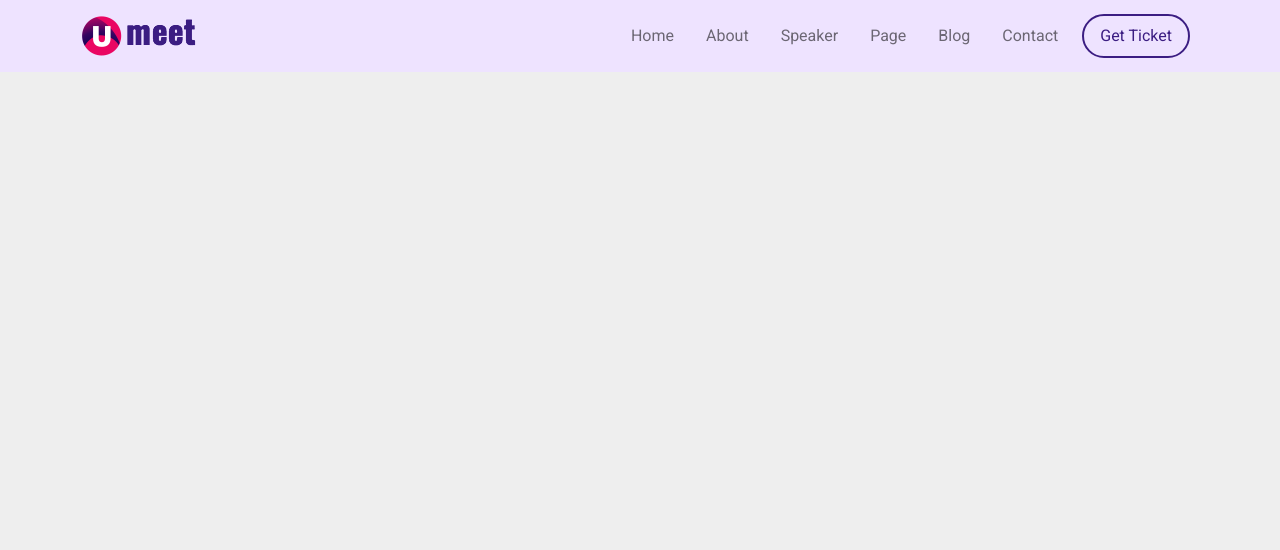
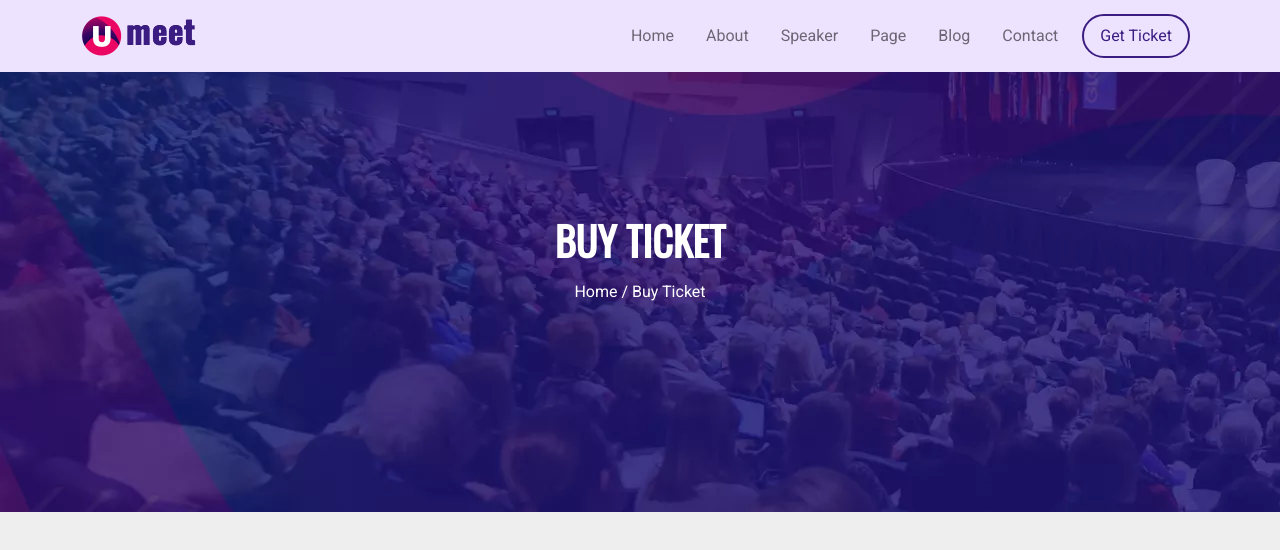
Before and after one commit to mm-tvkl/Complete-Project-7, a website: page ticket.html in a window 1280 px wide. Drawn offline with nearby package versions, Linux system fonts and the light colour scheme.

Commit message:
Header added to ticket

```diff
--- a/ticket.html
+++ b/ticket.html
@@ -212,6 +212,23 @@
         </div>
     </div>
 
+    <!-- Header of About.html -->
+    <header>
+        <div class="container-fluid bg-header-img">
+            <div class="container">
+                <div class="row">
+                    <div class="col text-center">
+                        <h1 class="text-white py-2 fw-bolder">BUY TICKET</h1>
+                        <div class="text-white">
+                            <span><a href="./index.html" class="text-hover-pages">Home</a></span> /
+                            <span>Buy Ticket</span>
+                        </div>
+                    </div>
+                </div>
+            </div>
+        </div>
+    </header>
+
 </body>
 <!-- Bootstrap.bundle.min.js File -->
 <script src="./node_modules/bootstrap/dist/js/bootstrap.bundle.min.js"></script>
```
